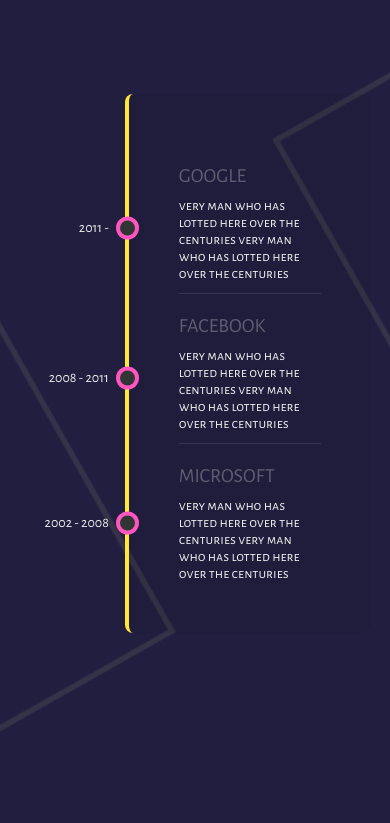
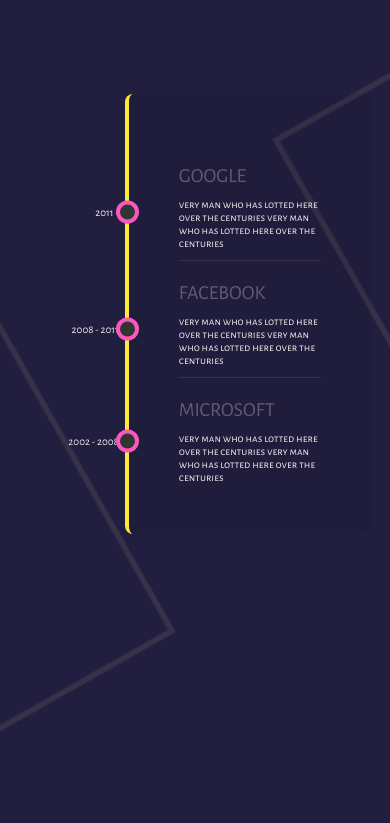
Before and after one commit to TomCastagnino/django_site, a Django app: page / in a window 390 px wide; the page is wider, and only the part inside the window is pictured. Shown: the part 5093-5916 px from the top of that part. Run offline with Django 3.2, Linux system fonts and the light colour scheme; parts of the project's set-up code (start-up, migrations or seed data) failed here and were passed over; some web fonts are replaced.

Commit message:
modified some mobile settings

```diff
--- a/home/static/home/main.css
+++ b/home/static/home/main.css
@@ -637,12 +637,12 @@ input[type="submit"]:hover{
 	}
 
 	.timeline p{
-		font-size: 1.4rem;
+		font-size: 1.1rem;
 	}
 
 	.timeline .date::before{
-		font-size: 1.4rem;
-		min-width: 13rem;
+		font-size: 1.1rem;
+		min-width: 14rem;
 	}
 
 /*	.timeline .date::before{
```
